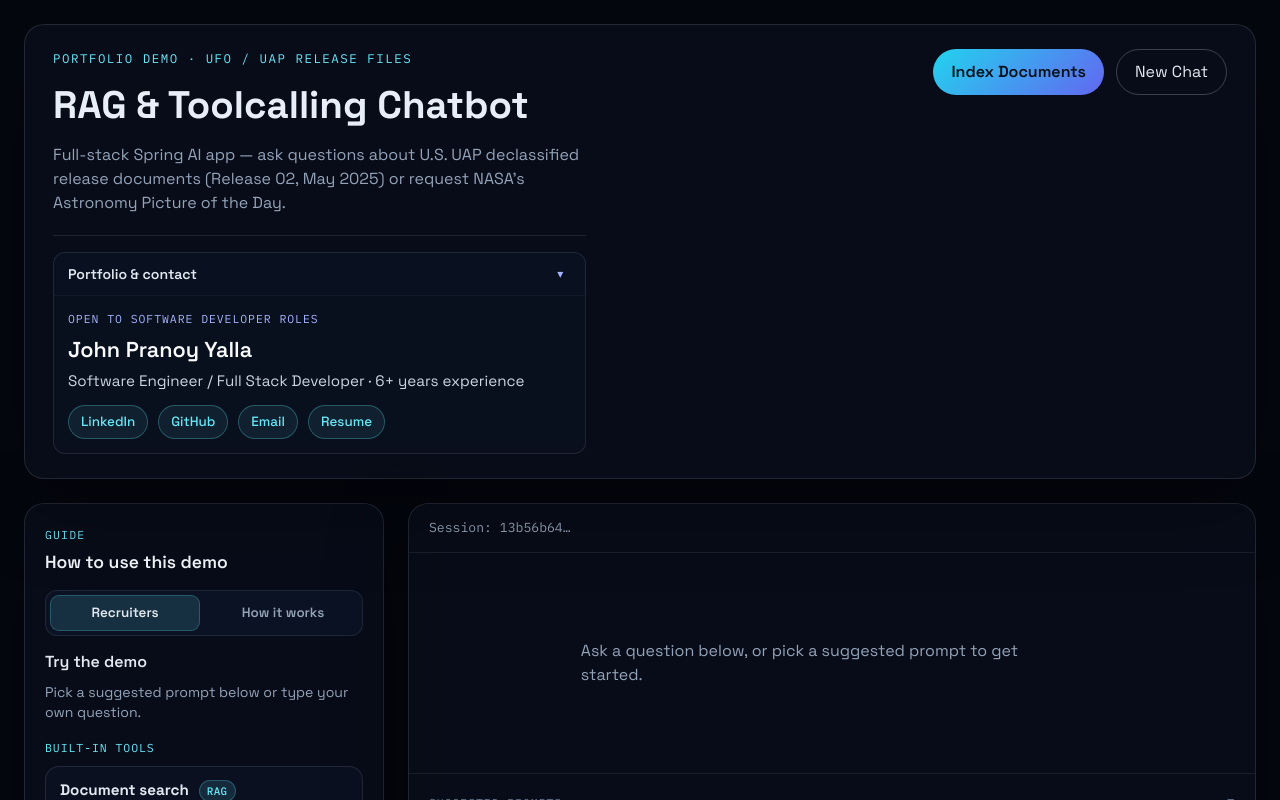
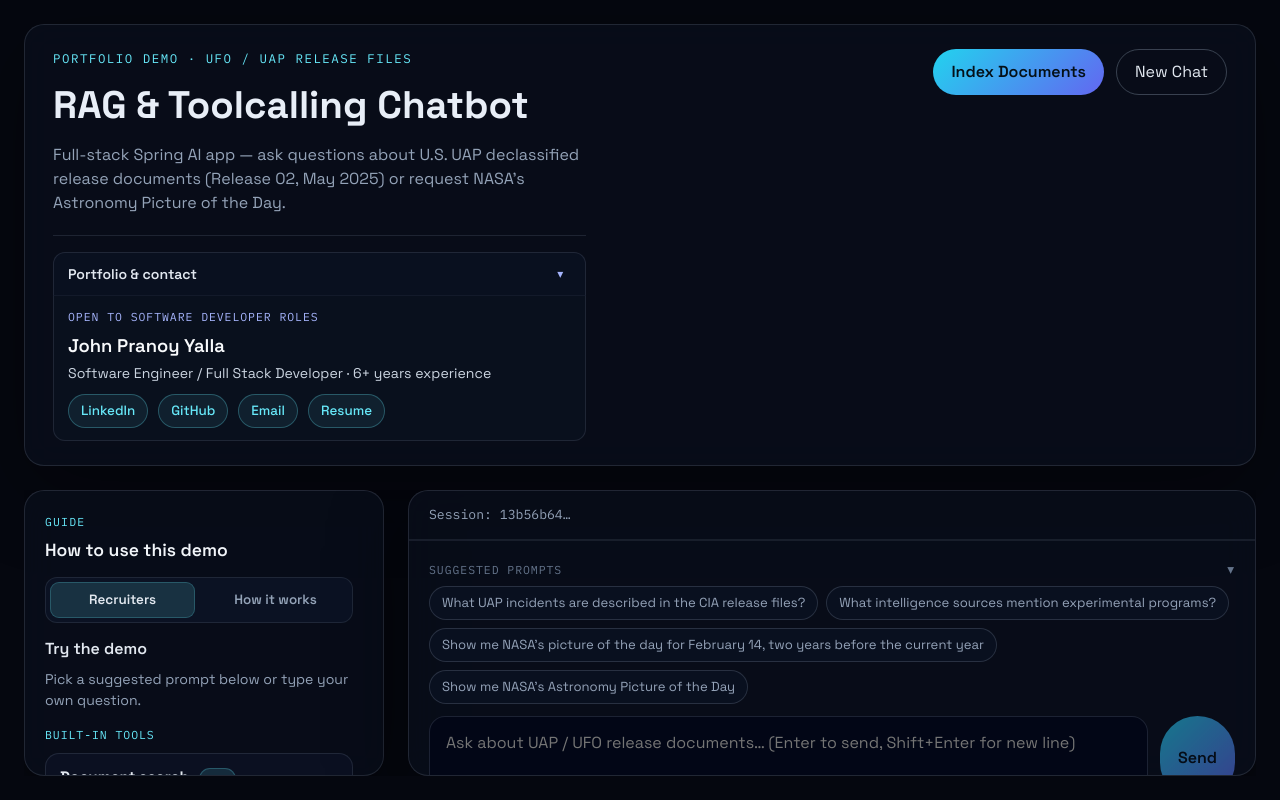
Before and after one commit to johnpranoy7/UapReleaseFilesChatbot, a React (Vite) app in the folder frontend/: page / in a window 1280 px wide. Shown: the top 800 px of the page. Built offline with nearby package versions, Linux system fonts and the light colour scheme.

Commit message:
Collapsible Fixes

```diff
--- a/frontend/src/App.jsx
+++ b/frontend/src/App.jsx
@@ -67,6 +67,7 @@ export default function App() {
   useEffect(() => {
     if (messages.length > 0) {
       setPromptsExpanded(false);
+      setDeveloperDetailsExpanded(false);
     }
   }, [messages.length]);
 
--- a/frontend/src/index.css
+++ b/frontend/src/index.css
@@ -15,6 +15,7 @@ body {
   margin: 0;
   min-height: 100vh;
   background: #05070f;
+  overflow: hidden;
 }
 
 button,
@@ -24,13 +25,15 @@ textarea {
 
 .app-shell {
   position: relative;
-  min-height: 100vh;
+  height: 100vh;
+  max-height: 100vh;
   padding: 24px;
   display: grid;
-  grid-template-rows: auto 1fr;
+  grid-template-rows: auto minmax(0, 1fr);
   gap: 24px;
   max-width: 1320px;
   margin: 0 auto;
+  overflow: hidden;
 }
 
 .app-layout {
@@ -38,7 +41,7 @@ textarea {
   grid-template-columns: minmax(280px, 360px) minmax(0, 1fr);
   gap: 24px;
   min-height: 0;
-  align-items: start;
+  overflow: hidden;
 }
 
 .backdrop {
@@ -63,11 +66,25 @@ textarea {
 
 .side-nav {
   padding: 22px 20px;
-  align-self: start;
-  position: sticky;
-  top: 24px;
-  max-height: calc(100vh - 48px);
+  min-height: 0;
   overflow-y: auto;
+  scrollbar-gutter: stable;
+  scrollbar-width: thin;
+  scrollbar-color: rgba(148, 163, 184, 0.45) rgba(15, 23, 42, 0.5);
+}
+
+.side-nav::-webkit-scrollbar {
+  width: 8px;
+}
+
+.side-nav::-webkit-scrollbar-track {
+  background: rgba(15, 23, 42, 0.5);
+  border-radius: 4px;
+}
+
+.side-nav::-webkit-scrollbar-thumb {
+  background: rgba(148, 163, 184, 0.45);
+  border-radius: 4px;
 }
 
 .side-nav-eyebrow {
@@ -348,9 +365,7 @@ textarea {
   justify-content: space-between;
   gap: 20px;
   align-items: flex-start;
-  position: sticky;
-  top: 12px;
-  z-index: 20;
+  flex-shrink: 0;
 }
 
 .header-main {
@@ -412,11 +427,37 @@ textarea {
 }
 
 .header-portfolio-content {
-  padding: 14px;
+  padding: 12px 14px;
   border: 1px solid rgba(148, 163, 184, 0.16);
   border-top: none;
   border-radius: 0 0 12px 12px;
   background: rgba(15, 23, 42, 0.35);
+  max-height: min(148px, 26vh);
+  overflow-y: auto;
+  scrollbar-gutter: stable;
+  scrollbar-width: thin;
+  scrollbar-color: rgba(148, 163, 184, 0.45) rgba(15, 23, 42, 0.5);
+}
+
+.header-portfolio-content::-webkit-scrollbar {
+  width: 6px;
+}
+
+.header-portfolio-content::-webkit-scrollbar-thumb {
+  background: rgba(148, 163, 184, 0.45);
+  border-radius: 4px;
+}
+
+.header-portfolio-content .header-name {
+  font-size: 1.15rem;
+}
+
+.header-portfolio-content .header-role {
+  font-size: 0.88rem;
+}
+
+.header-portfolio-content .header-links {
+  margin-top: 10px;
 }
 
 .header-portfolio-eyebrow {
@@ -534,9 +575,8 @@ textarea {
 
 .chat-panel {
   display: grid;
-  grid-template-rows: auto minmax(220px, 1fr) auto auto;
-  max-height: calc(100vh - 220px);
-  min-height: 420px;
+  grid-template-rows: auto minmax(0, 1fr) auto auto;
+  min-height: 0;
   overflow: hidden;
 }
 
@@ -765,17 +805,27 @@ textarea {
 }
 
 @media (max-width: 900px) {
+  body {
+    overflow: auto;
+  }
+
+  .app-shell {
+    height: auto;
+    max-height: none;
+    overflow: visible;
+  }
+
   .app-layout {
     grid-template-columns: 1fr;
+    overflow: visible;
   }
 
   .side-nav {
-    position: static;
     max-height: none;
+    overflow: visible;
   }
 
   .chat-panel {
-    max-height: none;
     min-height: 480px;
   }
 }
```
